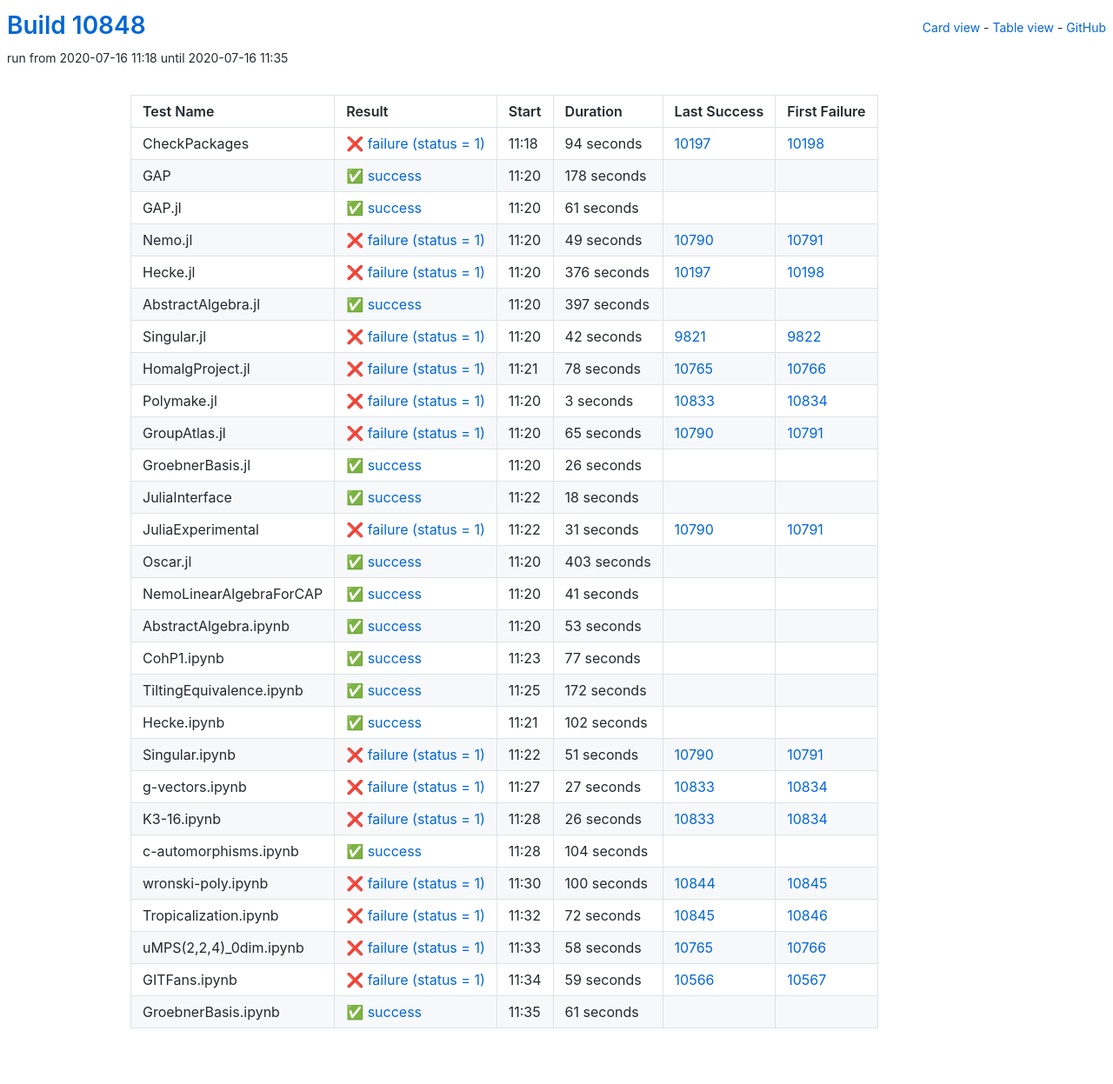
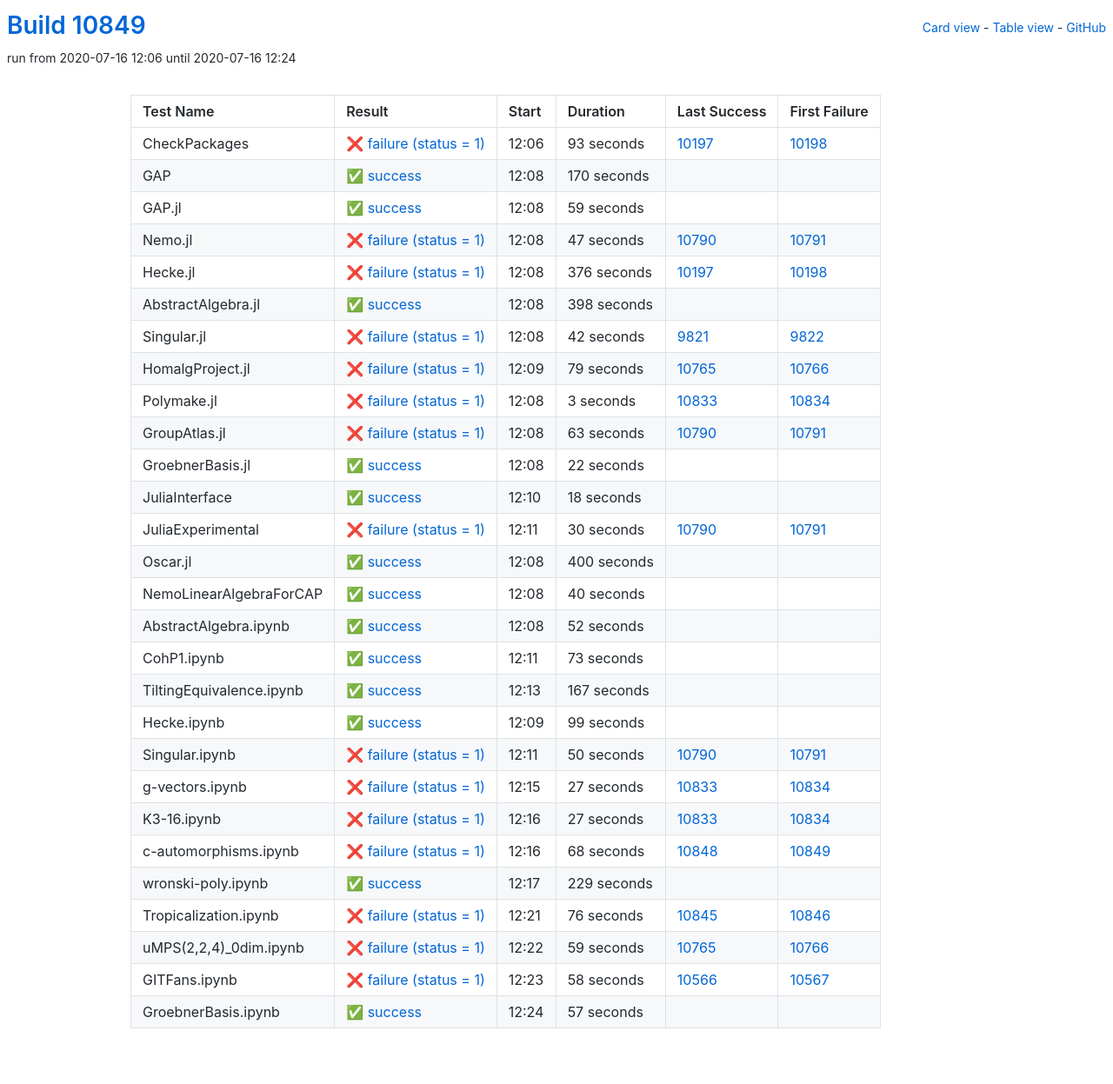
Before and after one commit to oscar-system/oscar-ci-status, a Jekyll site: the page built from table.html, in a window 1280 px wide. Shown: the whole page at 87% size. Built offline with Jekyll 4.4.1, drawn with Linux system fonts in a browser that asks for light colours.

Commit message:
Build #10849

```diff
--- a/_data/ci.yml
+++ b/_data/ci.yml
@@ -1,6 +1,6 @@
 ---
-build: 10848
-build_url: https://oscarci.mathematik.uni-kl.de/job/oscar/10848/
+build: 10849
+build_url: https://oscarci.mathematik.uni-kl.de/job/oscar/10849/
 job: oscar
 organization: oscar-system
 repo: oscar-ci-status
@@ -8,56 +8,56 @@
 tests:
 - name: CheckPackages
   id: checkpackages
-  log: https://oscarci.mathematik.uni-kl.de/job/oscar/10848/artifact/logs/build-10848/CheckPackages.log
-  start: 2020-07-16 11:18
+  log: https://oscarci.mathematik.uni-kl.de/job/oscar/10849/artifact/logs/build-10849/CheckPackages.log
+  start: 2020-07-16 12:06
   success: false
   exitcode: 1
   status: failure
-  duration: 94
+  duration: 93
   last_success: 10197
   last_success_url: https://oscarci.mathematik.uni-kl.de/job/oscar/10197/
   first_failure: 10198
   first_failure_url: https://oscarci.mathematik.uni-kl.de/job/oscar/10198/
 - name: GAP
   id: gap
-  log: https://oscarci.mathematik.uni-kl.de/job/oscar/10848/artifact/logs/build-10848/GAP.log
-  start: 2020-07-16 11:20
+  log: https://oscarci.mathematik.uni-kl.de/job/oscar/10849/artifact/logs/build-10849/GAP.log
+  start: 2020-07-16 12:08
   success: true
   exitcode: 0
   status: success
-  duration: 178
+  duration: 170
   last_success: false
   last_success_url:
   first_failure: false
   first_failure_url:
 - name: GAP.jl
   id: gap-jl
-  log: https://oscarci.mathematik.uni-kl.de/job/oscar/10848/artifact/logs/build-10848/GAP.jl.log
-  start: 2020-07-16 11:20
+  log: https://oscarci.mathematik.uni-kl.de/job/oscar/10849/artifact/logs/build-10849/GAP.jl.log
+  start: 2020-07-16 12:08
   success: true
   exitcode: 0
   status: success
-  duration: 61
+  duration: 59
   last_success: false
   last_success_url:
   first_failure: false
   first_failure_url:
 - name: Nemo.jl
   id: nemo-jl
-  log: https://oscarci.mathematik.uni-kl.de/job/oscar/10848/artifact/logs/build-10848/Nemo.jl.log
-  start: 2020-07-16 11:20
+  log: https://oscarci.mathematik.uni-kl.de/job/oscar/10849/artifact/logs/build-10849/Nemo.jl.log
+  start: 2020-07-16 12:08
   success: false
   exitcode: 1
   status: failure
-  duration: 49
+  duration: 47
   last_success: 10790
   last_success_url: https://oscarci.mathematik.uni-kl.de/job/oscar/10790/
   first_failure: 10791
   first_failure_url: https://oscarci.mathematik.uni-kl.de/job/oscar/10791/
 - name: Hecke.jl
   id: hecke-jl
-  log: https://oscarci.mathematik.uni-kl.de/job/oscar/10848/artifact/logs/build-10848/Hecke.jl.log
-  start: 2020-07-16 11:20
+  log: https://oscarci.mathematik.uni-kl.de/job/oscar/10849/artifact/logs/build-10849/Hecke.jl.log
+  start: 2020-07-16 12:08
   success: false
   exitcode: 1
   status: failure
@@ -68,20 +68,20 @@
   first_failure_url: https://oscarci.mathematik.uni-kl.de/job/oscar/10198/
 - name: AbstractAlgebra.jl
   id: abstractalgebra-jl
-  log: https://oscarci.mathematik.uni-kl.de/job/oscar/10848/artifact/logs/build-10848/AbstractAlgebra.jl.log
-  start: 2020-07-16 11:20
+  log: https://oscarci.mathematik.uni-kl.de/job/oscar/10849/artifact/logs/build-10849/AbstractAlgebra.jl.log
+  start: 2020-07-16 12:08
   success: true
   exitcode: 0
   status: success
-  duration: 397
+  duration: 398
   last_success: false
   last_success_url:
   first_failure: false
   first_failure_url:
 - name: Singular.jl
   id: singular-jl
-  log: https://oscarci.mathematik.uni-kl.de/job/oscar/10848/artifact/logs/build-10848/Singular.jl.log
-  start: 2020-07-16 11:20
+  log: https://oscarci.mathematik.uni-kl.de/job/oscar/10849/artifact/logs/build-10849/Singular.jl.log
+  start: 2020-07-16 12:08
   success: false
   exitcode: 1
   status: failure
@@ -92,20 +92,20 @@
   first_failure_url: https://oscarci.mathematik.uni-kl.de/job/oscar/9822/
 - name: HomalgProject.jl
   id: homalgproject-jl
-  log: https://oscarci.mathematik.uni-kl.de/job/oscar/10848/artifact/logs/build-10848/HomalgProject.jl.log
-  start: 2020-07-16 11:21
+  log: https://oscarci.mathematik.uni-kl.de/job/oscar/10849/artifact/logs/build-10849/HomalgProject.jl.log
+  start: 2020-07-16 12:09
   success: false
   exitcode: 1
   status: failure
-  duration: 78
+  duration: 79
   last_success: 10765
   last_success_url: https://oscarci.mathematik.uni-kl.de/job/oscar/10765/
   first_failure: 10766
   first_failure_url: https://oscarci.mathematik.uni-kl.de/job/oscar/10766/
 - name: Polymake.jl
   id: polymake-jl
-  log: https://oscarci.mathematik.uni-kl.de/job/oscar/10848/artifact/logs/build-10848/Polymake.jl.log
-  start: 2020-07-16 11:20
+  log: https://oscarci.mathematik.uni-kl.de/job/oscar/10849/artifact/logs/build-10849/Polymake.jl.log
+  start: 2020-07-16 12:08
   success: false
   exitcode: 1
   status: failure
@@ -116,32 +116,32 @@
   first_failure_url: https://oscarci.mathematik.uni-kl.de/job/oscar/10834/
 - name: GroupAtlas.jl
   id: groupatlas-jl
-  log: https://oscarci.mathematik.uni-kl.de/job/oscar/10848/artifact/logs/build-10848/GroupAtlas.jl.log
-  start: 2020-07-16 11:20
+  log: https://oscarci.mathematik.uni-kl.de/job/oscar/10849/artifact/logs/build-10849/GroupAtlas.jl.log
+  start: 2020-07-16 12:08
   success: false
   exitcode: 1
   status: failure
-  duration: 65
+  duration: 63
   last_success: 10790
   last_success_url: https://oscarci.mathematik.uni-kl.de/job/oscar/10790/
   first_failure: 10791
   first_failure_url: https://oscarci.mathematik.uni-kl.de/job/oscar/10791/
 - name: GroebnerBasis.jl
   id: groebnerbasis-jl
-  log: https://oscarci.mathematik.uni-kl.de/job/oscar/10848/artifact/logs/build-10848/GroebnerBasis.jl.log
-  start: 2020-07-16 11:20
+  log: https://oscarci.mathematik.uni-kl.de/job/oscar/10849/artifact/logs/build-10849/GroebnerBasis.jl.log
+  start: 2020-07-16 12:08
   success: true
   exitcode: 0
   status: success
-  duration: 26
+  duration: 22
   last_success: false
   last_success_url:
   first_failure: false
   first_failure_url:
 - name: JuliaInterface
   id: juliainterface
-  log: https://oscarci.mathematik.uni-kl.de/job/oscar/10848/artifact/logs/build-10848/JuliaInterface.log
-  start: 2020-07-16 11:22
+  log: https://oscarci.mathematik.uni-kl.de/job/oscar/10849/artifact/logs/build-10849/JuliaInterface.log
+  start: 2020-07-16 12:10
   success: true
   exitcode: 0
   status: success
@@ -152,104 +152,104 @@
   first_failure_url:
 - name: JuliaExperimental
   id: juliaexperimental
-  log: https://oscarci.mathematik.uni-kl.de/job/oscar/10848/artifact/logs/build-10848/JuliaExperimental.log
-  start: 2020-07-16 11:22
+  log: https://oscarci.mathematik.uni-kl.de/job/oscar/10849/artifact/logs/build-10849/JuliaExperimental.log
+  start: 2020-07-16 12:11
   success: false
   exitcode: 1
   status: failure
-  duration: 31
+  duration: 30
   last_success: 10790
   last_success_url: https://oscarci.mathematik.uni-kl.de/job/oscar/10790/
   first_failure: 10791
   first_failure_url: https://oscarci.mathematik.uni-kl.de/job/oscar/10791/
 - name: Oscar.jl
   id: oscar-jl
-  log: https://oscarci.mathematik.uni-kl.de/job/oscar/10848/artifact/logs/build-10848/Oscar.jl.log
-  start: 2020-07-16 11:20
+  log: https://oscarci.mathematik.uni-kl.de/job/oscar/10849/artifact/logs/build-10849/Oscar.jl.log
+  start: 2020-07-16 12:08
   success: true
   exitcode: 0
   status: success
-  duration: 403
+  duration: 400
   last_success: false
   last_success_url:
   first_failure: false
   first_failure_url:
 - name: NemoLinearAlgebraForCAP
   id: nemolinearalgebraforcap
-  log: https://oscarci.mathematik.uni-kl.de/job/oscar/10848/artifact/logs/build-10848/NemoLinearAlgebraForCAP.log
-  start: 2020-07-16 11:20
+  log: https://oscarci.mathematik.uni-kl.de/job/oscar/10849/artifact/logs/build-10849/NemoLinearAlgebraForCAP.log
+  start: 2020-07-16 12:08
   success: true
   exitcode: 0
   status: success
-  duration: 41
+  duration: 40
   last_success: false
   last_success_url:
   first_failure: false
   first_failure_url:
 - name: AbstractAlgebra.ipynb
   id: abstractalgebra-ipynb
-  log: https://oscarci.mathematik.uni-kl.de/job/oscar/10848/artifact/logs/build-10848/AbstractAlgebra.ipynb.log
-  start: 2020-07-16 11:20
+  log: https://oscarci.mathematik.uni-kl.de/job/oscar/10849/artifact/logs/build-10849/AbstractAlgebra.ipynb.log
+  start: 2020-07-16 12:08
   success: true
   exitcode: 0
   status: success
-  duration: 53
+  duration: 52
   last_success: false
   last_success_url:
   first_failure: false
   first_failure_url:
 - name: CohP1.ipynb
   id: cohp1-ipynb
-  log: https://oscarci.mathematik.uni-kl.de/job/oscar/10848/artifact/logs/build-10848/CohP1.ipynb.log
-  start: 2020-07-16 11:23
+  log: https://oscarci.mathematik.uni-kl.de/job/oscar/10849/artifact/logs/build-10849/CohP1.ipynb.log
+  start: 2020-07-16 12:11
   success: true
   exitcode: 0
   status: success
-  duration: 77
+  duration: 73
   last_success: false
   last_success_url:
   first_failure: false
   first_failure_url:
 - name: TiltingEquivalence.ipynb
   id: tiltingequivalence-ipynb
-  log: https://oscarci.mathematik.uni-kl.de/job/oscar/10848/artifact/logs/build-10848/TiltingEquivalence.ipynb.log
-  start: 2020-07-16 11:25
+  log: https://oscarci.mathematik.uni-kl.de/job/oscar/10849/artifact/logs/build-10849/TiltingEquivalence.ipynb.log
+  start: 2020-07-16 12:13
   success: true
   exitcode: 0
   status: success
-  duration: 172
+  duration: 167
   last_success: false
   last_success_url:
   first_failure: false
   first_failure_url:
 - name: Hecke.ipynb
   id: hecke-ipynb
-  log: https://oscarci.mathematik.uni-kl.de/job/oscar/10848/artifact/logs/build-10848/Hecke.ipynb.log
-  start: 2020-07-16 11:21
+  log: https://oscarci.mathematik.uni-kl.de/job/oscar/10849/artifact/logs/build-10849/Hecke.ipynb.log
+  start: 2020-07-16 12:09
   success: true
   exitcode: 0
   status: success
-  duration: 102
+  duration: 99
   last_success: false
   last_success_url:
   first_failure: false
   first_failure_url:
 - name: Singular.ipynb
   id: singular-ipynb
-  log: https://oscarci.mathematik.uni-kl.de/job/oscar/10848/artifact/logs/build-10848/Singular.ipynb.log
-  start: 2020-07-16 11:22
+  log: https://oscarci.mathematik.uni-kl.de/job/oscar/10849/artifact/logs/build-10849/Singular.ipynb.log
+  start: 2020-07-16 12:11
   success: false
   exitcode: 1
   status: failure
-  duration: 51
+  duration: 50
   last_success: 10790
   last_success_url: https://oscarci.mathematik.uni-kl.de/job/oscar/10790/
   first_failure: 10791
   first_failure_url: https://oscarci.mathematik.uni-kl.de/job/oscar/10791/
 - name: g-vectors.ipynb
   id: g-vectors-ipynb
-  log: https://oscarci.mathematik.uni-kl.de/job/oscar/10848/artifact/logs/build-10848/g-vectors.ipynb.log
-  start: 2020-07-16 11:27
+  log: https://oscarci.mathematik.uni-kl.de/job/oscar/10849/artifact/logs/build-10849/g-vectors.ipynb.log
+  start: 2020-07-16 12:15
   success: false
   exitcode: 1
   status: failure
@@ -260,84 +260,84 @@
   first_failure_url: https://oscarci.mathematik.uni-kl.de/job/oscar/10834/
 - name: K3-16.ipynb
   id: k3-16-ipynb
-  log: https://oscarci.mathematik.uni-kl.de/job/oscar/10848/artifact/logs/build-10848/K3-16.ipynb.log
-  start: 2020-07-16 11:28
+  log: https://oscarci.mathematik.uni-kl.de/job/oscar/10849/artifact/logs/build-10849/K3-16.ipynb.log
+  start: 2020-07-16 12:16
   success: false
   exitcode: 1
   status: failure
-  duration: 26
+  duration: 27
   last_success: 10833
   last_success_url: https://oscarci.mathematik.uni-kl.de/job/oscar/10833/
   first_failure: 10834
   first_failure_url: https://oscarci.mathematik.uni-kl.de/job/oscar/10834/
 - name: c-automorphisms.ipynb
   id: c-automorphisms-ipynb
-  log: https://oscarci.mathematik.uni-kl.de/job/oscar/10848/artifact/logs/build-10848/c-automorphisms.ipynb.log
-  start: 2020-07-16 11:28
+  log: https://oscarci.mathematik.uni-kl.de/job/oscar/10849/artifact/logs/build-10849/c-automorphisms.ipynb.log
+  start: 2020-07-16 12:16
+  success: false
+  exitcode: 1
+  status: failure
+  duration: 68
+  last_success: 10848
+  last_success_url: https://oscarci.mathematik.uni-kl.de/job/oscar/10848/
+  first_failure: 10849
+  first_failure_url: https://oscarci.mathematik.uni-kl.de/job/oscar/10849/
+- name: wronski-poly.ipynb
+  id: wronski-poly-ipynb
+  log: https://oscarci.mathematik.uni-kl.de/job/oscar/10849/artifact/logs/build-10849/wronski-poly.ipynb.log
+  start: 2020-07-16 12:17
   success: true
   exitcode: 0
   status: success
-  duration: 104
+  duration: 229
   last_success: false
   last_success_url:
   first_failure: false
   first_failure_url:
-- name: wronski-poly.ipynb
-  id: wronski-poly-ipynb
-  log: https://oscarci.mathematik.uni-kl.de/job/oscar/10848/artifact/logs/build-10848/wronski-poly.ipynb.log
-  start: 2020-07-16 11:30
+- name: Tropicalization.ipynb
+  id: tropicalization-ipynb
+  log: https://oscarci.mathematik.uni-kl.de/job/oscar/10849/artifact/logs/build-10849/Tropicalization.ipynb.log
+  start: 2020-07-16 12:21
   success: false
   exitcode: 1
   status: failure
-  duration: 100
-  last_success: 10844
-  last_success_url: https://oscarci.mathematik.uni-kl.de/job/oscar/10844/
-  first_failure: 10845
-  first_failure_url: https://oscarci.mathematik.uni-kl.de/job/oscar/10845/
-- name: Tropicalization.ipynb
-  id: tropicalization-ipynb
-  log: https://oscarci.mathematik.uni-kl.de/job/oscar/10848/artifact/logs/build-10848/Tropicalization.ipynb.log
-  start: 2020-07-16 11:32
-  success: false
-  exitcode: 1
-  status: failure
-  duration: 72
+  duration: 76
   last_success: 10845
   last_success_url: https://oscarci.mathematik.uni-kl.de/job/oscar/10845/
   first_failure: 10846
   first_failure_url: https://oscarci.mathematik.uni-kl.de/job/oscar/10846/
 - name: uMPS(2,2,4)_0dim.ipynb
   id: umps-2-2-4-0dim-ipynb
-  log: https://oscarci.mathematik.uni-kl.de/job/oscar/10848/artifact/logs/build-10848/uMPS-2-2-4-_0dim.ipynb.log
-  start: 2020-07-16 11:33
+  log: https://oscarci.mathematik.uni-kl.de/job/oscar/10849/artifact/logs/build-10849/uMPS-2-2-4-_0dim.ipynb.log
+  start: 2020-07-16 12:22
   success: false
   exitcode: 1
   status: failure
-  duration: 58
+  duration: 59
   last_success: 10765
   last_success_url: https://oscarci.mathematik.uni-kl.de/job/oscar/10765/
   first_failure: 10766
   first_failure_url: https://oscarci.mathematik.uni-kl.de/job/oscar/10766/
 - name: GITFans.ipynb
   id: gitfans-ipynb
-  log: https://oscarci.mathematik.uni-kl.de/job/oscar/10848/artifact/logs/build-10848/GITFans.ipynb.log
-  start: 2020-07-16 11:34
+  log: https://oscarci.mathematik.uni-kl.de/job/oscar/10849/artifact/logs/build-10849/GITFans.ipynb.log
+  start: 2020-07-16 12:23
   success: false
   exitcode: 1
   status: failure
-  duration: 59
+  duration: 58
   last_success: 10566
   last_success_url: https://oscarci.mathematik.uni-kl.de/job/oscar/10566/
   first_failure: 10567
   first_failure_url: https://oscarci.mathematik.uni-kl.de/job/oscar/10567/
 - name: GroebnerBasis.ipynb
   id: groebnerbasis-ipynb
-  log: https://oscarci.mathematik.uni-kl.de/job/oscar/10848/artifact/logs/build-10848/GroebnerBasis.ipynb.log
-  start: 2020-07-16 11:35
+  log: https://oscarci.mathematik.uni-kl.de/job/oscar/10849/artifact/logs/build-10849/GroebnerBasis.ipynb.log
+  start: 2020-07-16 12:24
   success: true
   exitcode: 0
   status: success
-  duration: 61
+  duration: 57
   last_success: false
   last_success_url:
   first_failure: false
```
Also changed, not shown: README.md.
